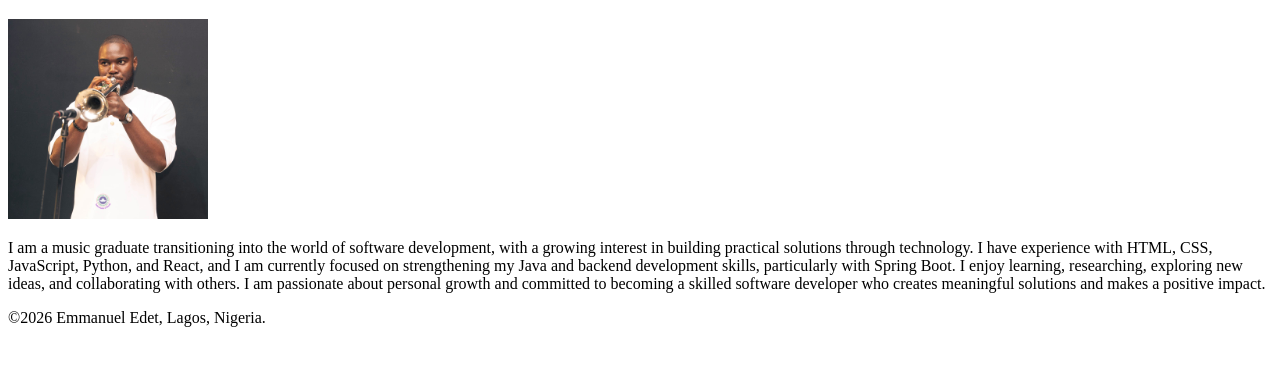
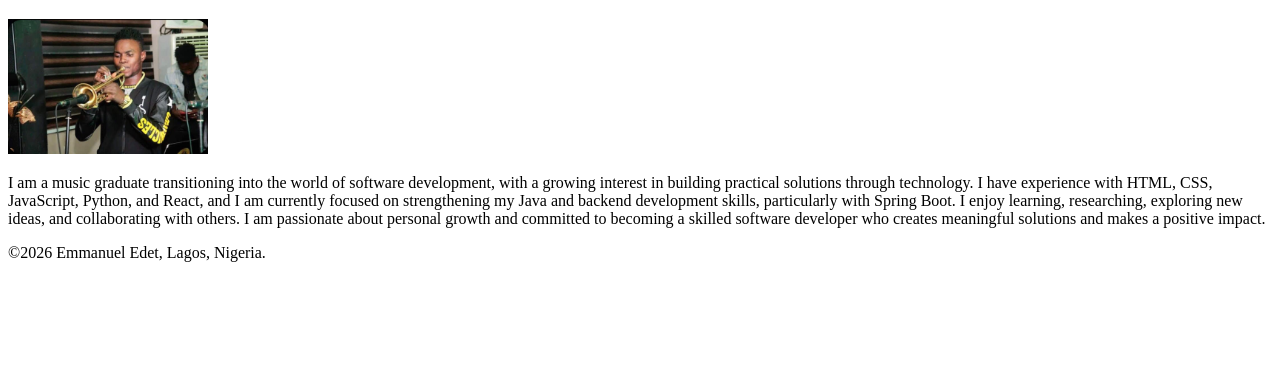
Before and after one commit to SmithEdet/wdd130, a plain HTML site: page index.html in a window 1280 px wide. Shown: the part 87-452 px from the top of the page. Drawn offline with Linux system fonts and the light colour scheme.

Commit message:
Emmanuel Edet Profile

```diff
--- a/index.html
+++ b/index.html
@@ -16,7 +16,7 @@
     </header>
     <main>
         <h1>Emmanuel Edet | WDD130</h1>
-        <img src="images/profile.JPG" alt="Emmanuel Edet Profile picture" width="200">
+        <img src="images/profile-picture.jpg" alt="Emmanuel Edet Profile picture" width="200">
         <p>I am a music graduate transitioning into the world of software development,
             with a growing interest in building practical solutions through technology.
             I have experience with HTML, CSS, JavaScript, Python, and React,
```
Also changed, not shown: images/profile-picture.jpg (added), images/profile.JPG (deleted).
